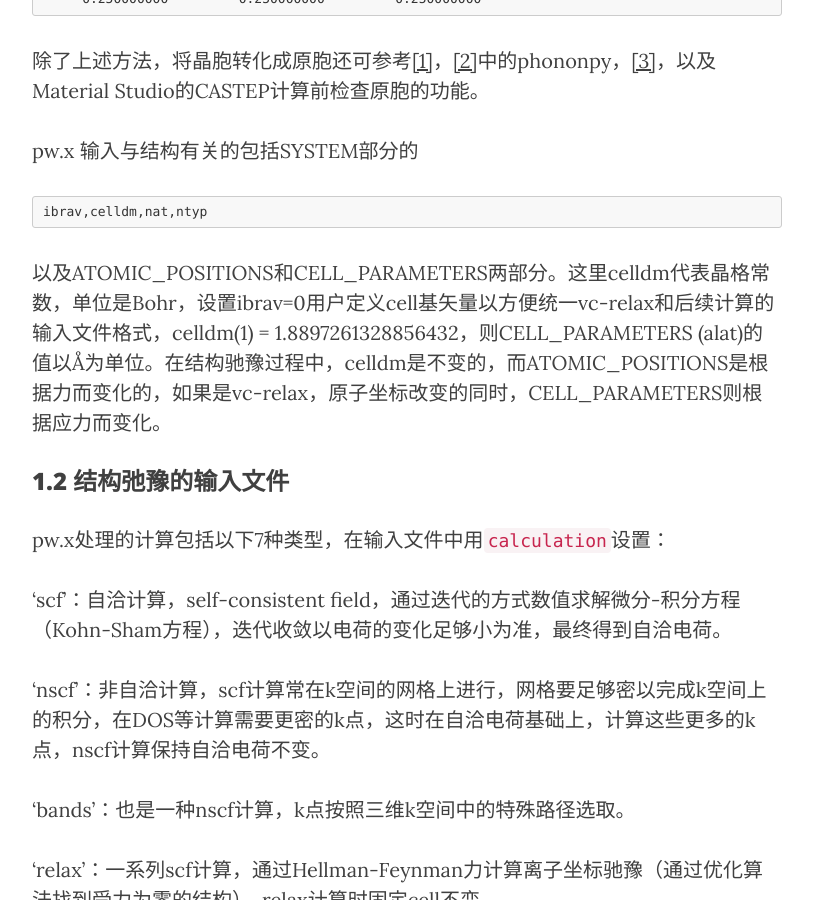
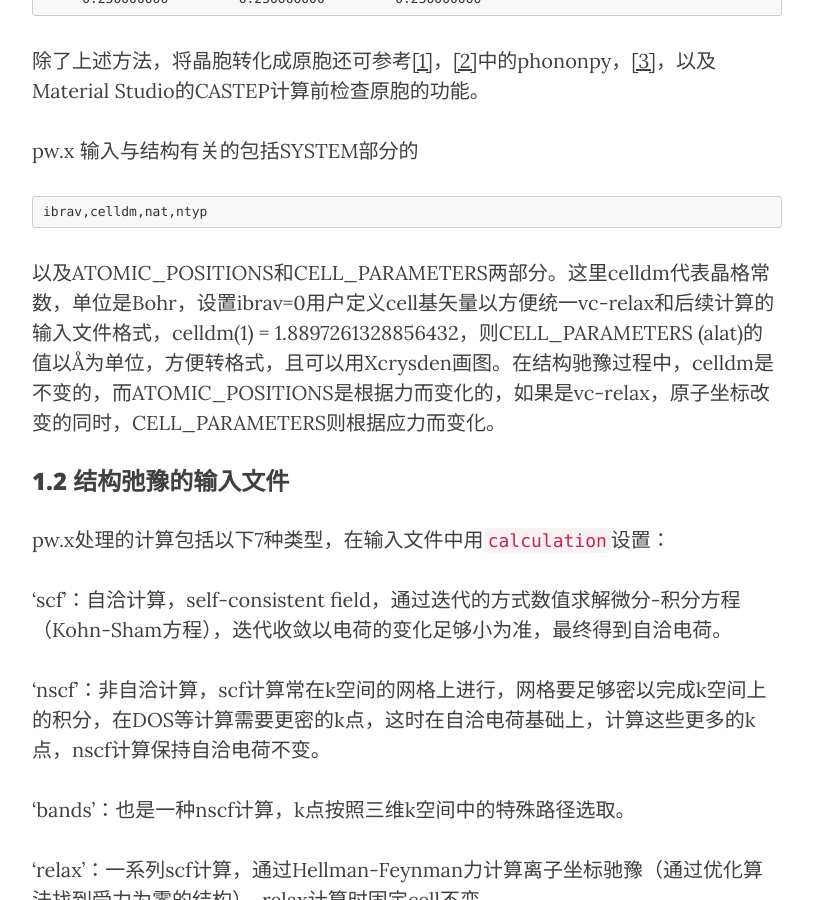
Before and after one commit to yyyu200/DFTbook, a Jekyll site: the page built from _posts/2019-04-01-HandsOn.md, in a window 1280 px wide and 900 px high, scrolled down 3687 px. Shown: the whole window, without its empty margins (233-1046 px from the left). Built offline with Jekyll 4.4.1, drawn with Linux system fonts in a browser that asks for light colours; nearby versions of some CDN libraries; formulas are drawn with MathJax 3; comment, search, counter and statistics services are not loaded.

Commit message:
modify at20190926-08:39:00-aliyun

````diff
--- a/_posts/2019-04-01-HandsOn.md
+++ b/_posts/2019-04-01-HandsOn.md
@@ -86,7 +86,7 @@
 ```
 ibrav,celldm,nat,ntyp
 ```
-以及ATOMIC_POSITIONS和CELL_PARAMETERS两部分。这里celldm代表晶格常数，单位是Bohr，设置ibrav=0用户定义cell基矢量以方便统一vc-relax和后续计算的输入文件格式，celldm(1) = 1.8897261328856432，则CELL_PARAMETERS (alat)的值以Å为单位。在结构驰豫过程中，celldm是不变的，而ATOMIC_POSITIONS是根据力而变化的，如果是vc-relax，原子坐标改变的同时，CELL_PARAMETERS则根据应力而变化。
+以及ATOMIC_POSITIONS和CELL_PARAMETERS两部分。这里celldm代表晶格常数，单位是Bohr，设置ibrav=0用户定义cell基矢量以方便统一vc-relax和后续计算的输入文件格式，celldm(1) = 1.8897261328856432，则CELL_PARAMETERS (alat)的值以Å为单位，方便转格式，且可以用Xcrysden画图。在结构驰豫过程中，celldm是不变的，而ATOMIC_POSITIONS是根据力而变化的，如果是vc-relax，原子坐标改变的同时，CELL_PARAMETERS则根据应力而变化。
 
 
 ### 1.2 结构弛豫的输入文件
````
